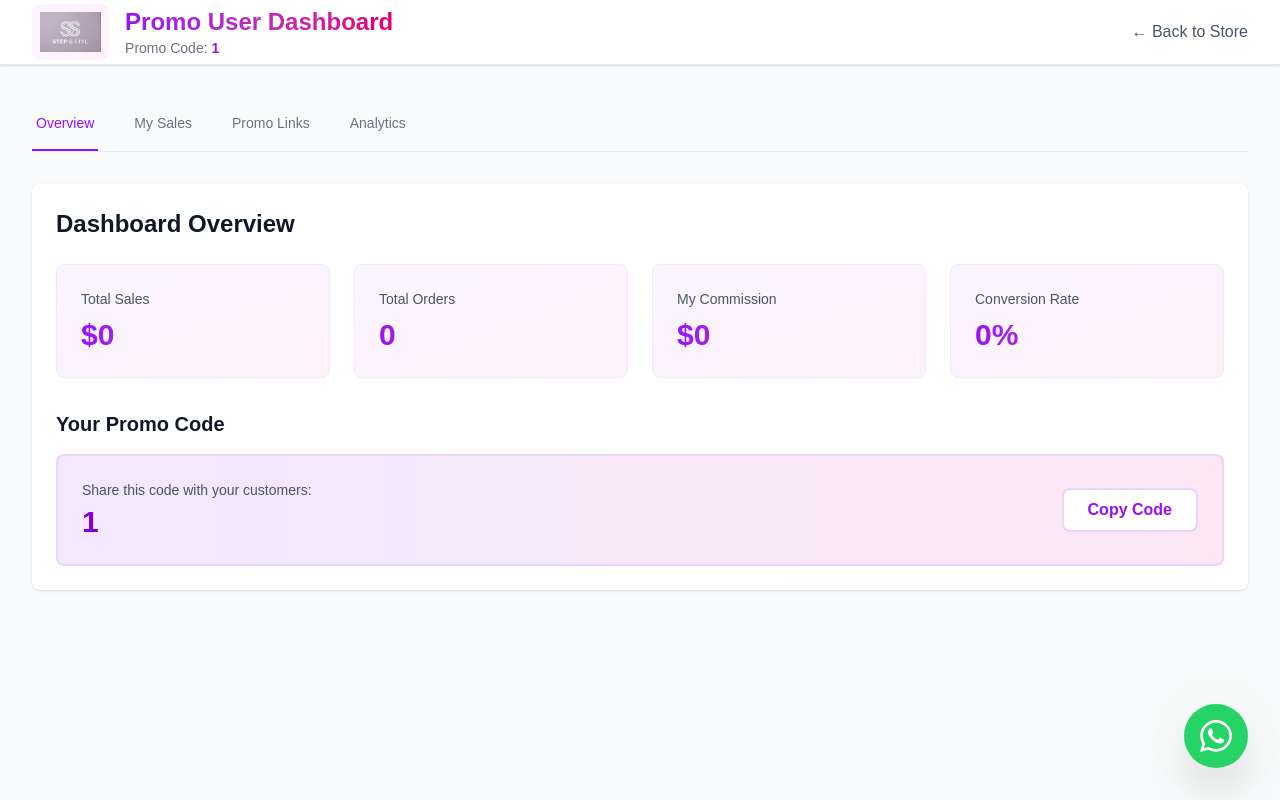
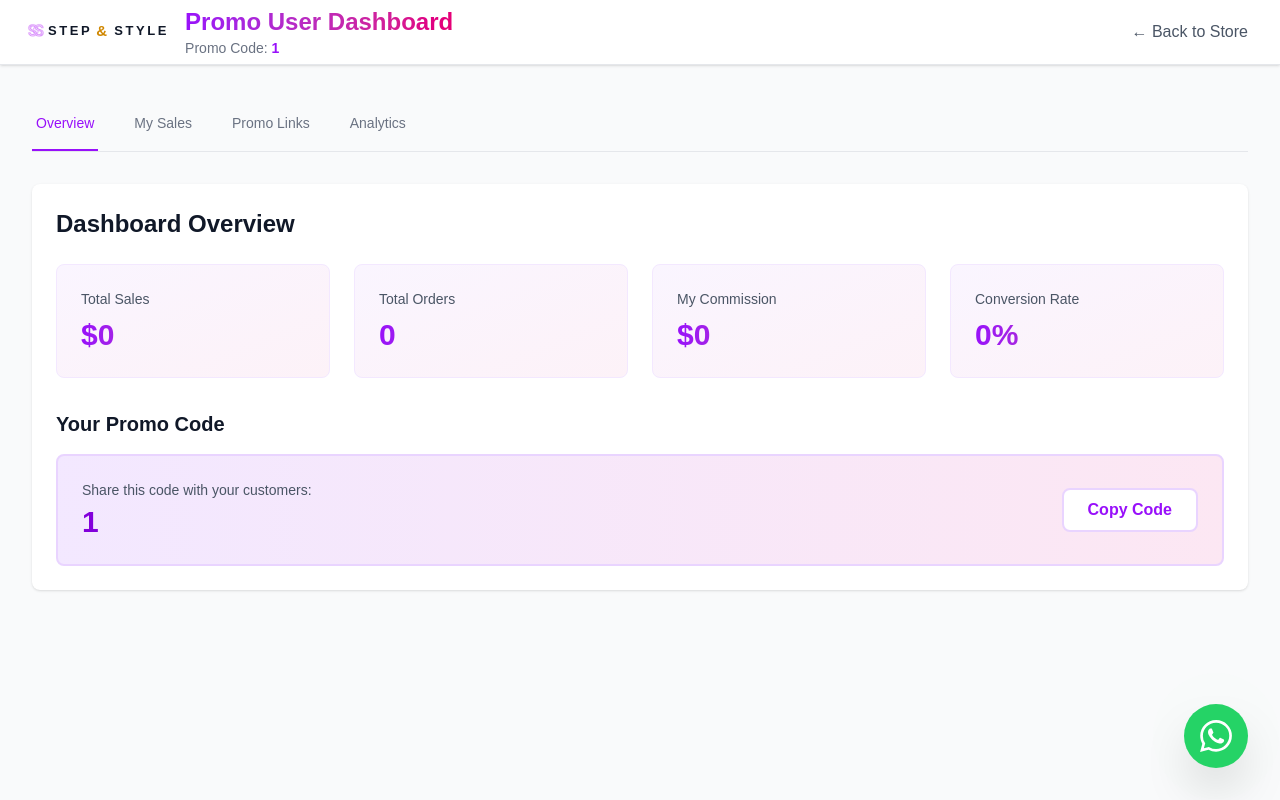
Before and after one commit to Baansheeee/step_any_style, a Next.js app: page /promo/1 in a window 1280 px wide. Shown: the top 800 px of the page. Built offline with nearby package versions, Linux system fonts and the light colour scheme.

Commit message:
fix promo code issues

```diff
--- a/app/admin/page.tsx
+++ b/app/admin/page.tsx
@@ -103,18 +103,16 @@ export default function AdminDashboard() {
         <div className="max-w-7xl mx-auto px-4 sm:px-6 lg:px-8">
           <div className="flex justify-between items-center h-16">
             <div className="flex items-center space-x-4">
-              <Link href="/" className="flex items-center group">
-                <div className="bg-gradient-to-r from-purple-50 to-pink-50 rounded-lg p-2 group-hover:from-purple-100 group-hover:to-pink-100 transition-all">
-                  <Image
-                    src="/final_logo.jpeg"
-                    alt="Step & Style - Admin Dashboard"
-                    width={120}
-                    height={40}
-                    className="object-contain h-10 w-auto"
-                  />
-                </div>
+              <Link href="/admin" className="group flex items-center -ml-4 md:-ml-8 transition-transform hover:scale-105">
+                <Image
+                  src="/main_logo.png"
+                  alt="Step & Style"
+                  width={140}
+                  height={45}
+                  className="h-10 md:h-18 w-auto object-contain"
+                />
               </Link>
-              <h1 className="text-2xl font-bold bg-gradient-to-r from-purple-600 to-pink-600 bg-clip-text text-transparent">
+              <h1 className="text-2xl font-bold bg-gradient-to-r from-purple-600 to-pink-600 bg-clip-text text-transparent -ml-10 mb-1">
                 Admin Dashboard
               </h1>
             </div>
--- a/app/admin/promo-users/[id]/page.tsx
+++ b/app/admin/promo-users/[id]/page.tsx
@@ -20,15 +20,24 @@ export default function ViewPromoUserDashboard() {
         <div className="max-w-7xl mx-auto px-4 sm:px-6 lg:px-8">
           <div className="flex justify-between items-center h-16">
             <div className="flex items-center space-x-4">
-              <Link href="/admin" className="flex items-center group">
-                <div className="bg-gradient-to-r from-purple-50 to-pink-50 rounded-lg p-2 group-hover:from-purple-100 group-hover:to-pink-100 transition-all">
-                  <Image
-                    src="/final_logo.jpeg"
-                    alt="IPL Store Logo"
-                    width={120}
-                    height={40}
-                    className="object-contain h-10 w-auto"
-                  />
+              <Link href="/admin" className="group flex items-center -ml-4 md:-ml-8 transition-transform hover:scale-105">
+                <Image
+                  src="/main_logo.png"
+                  alt="Step & Style"
+                  width={140}
+                  height={45}
+                  className="h-10 md:h-12 w-auto object-contain"
+                />
+                <div className="flex items-center -ml-4 md:-ml-6 mb-0.5 gap-1">
+                  <span className="text-[10px] md:text-[13px] font-black uppercase tracking-[0.2em] text-gray-900">
+                    Step
+                  </span>
+                  <span className="text-[12px] md:text-[15px] font-black uppercase tracking-[0.2em] text-yellow-600">
+                    &
+                  </span>
+                  <span className="text-[10px] md:text-[13px] font-black uppercase tracking-[0.2em] text-gray-900">
+                    Style
+                  </span>
                 </div>
               </Link>
               <div>
--- a/app/checkout/page.tsx
+++ b/app/checkout/page.tsx
@@ -55,8 +55,25 @@ export default function CheckoutPage() {
     <div className="min-h-screen bg-white font-sans text-gray-900">
       {/* Mini Header */}
       <header className="border-b border-gray-100 py-6 px-4 md:px-10 flex justify-between items-center bg-white sticky top-0 z-[100]">
-        <Link href="/" className="transition-transform hover:scale-105">
-           <img src="/main_logo.png" alt="Stylo Logo" className="h-10 w-auto" />
+        <Link href="/" className="group flex items-center -ml-4 md:-ml-8 transition-transform hover:scale-105">
+           <Image
+             src="/main_logo.png"
+             alt="Step & Style"
+             width={180}
+             height={60}
+             className="h-12 md:h-16 w-auto object-contain"
+           />
+           <div className="flex items-center -ml-4 md:-ml-7 mb-0.5 gap-1">
+             <span className="text-[10px] md:text-[13px] font-black uppercase tracking-[0.2em] text-gray-900">
+               Step
+             </span>
+             <span className="text-[12px] md:text-[15px] font-black uppercase tracking-[0.2em] text-yellow-600">
+               &
+             </span>
+             <span className="text-[10px] md:text-[13px] font-black uppercase tracking-[0.2em] text-gray-900">
+               Style
+             </span>
+           </div>
         </Link>
         <Link href="/products" className="text-gray-400 hover:text-purple-600 transition-colors">
           <svg className="w-6 h-6" fill="none" stroke="currentColor" viewBox="0 0 24 24">
@@ -545,19 +562,33 @@ function CheckoutContent({
           </div>
 
           {/* Discount Section */}
+          <div className="space-y-2 relative z-[60]">
             <div className="flex gap-3">
                <input
                  type="text" value={promoInput}
-               onChange={(e) => setPromoInput(e.target.value.toUpperCase())}
+                 onChange={(e) => { setPromoInput(e.target.value.toUpperCase()); setPromoError(null); }}
                  placeholder="Discount code"
-               className="flex-1 bg-white border border-gray-200 rounded-lg px-4 py-3 text-sm outline-none focus:border-purple-400"
+                 className={`flex-1 bg-white border rounded-lg px-4 py-3 text-sm outline-none transition-colors ${promoError ? 'border-red-300 focus:border-red-400' : validatedPromo ? 'border-green-300 focus:border-green-400' : 'border-gray-200 focus:border-purple-400'}`}
                />
                <button
                  type="button" onClick={handleValidatePromo}
-               className="px-6 py-3 bg-purple-500 text-white text-xs font-bold uppercase tracking-widest rounded-lg hover:bg-purple-600 hover:text-white transition-all"
+                 className="px-6 py-3 bg-purple-500 text-white text-xs font-bold uppercase tracking-widest rounded-lg hover:bg-purple-600 hover:text-white transition-all active:scale-95"
                >
                  Apply
                </button>
+            </div>
+            {promoError && (
+              <p className="text-xs font-bold text-red-500 flex items-center gap-1.5">
+                <svg className="w-3.5 h-3.5 flex-shrink-0" fill="none" stroke="currentColor" viewBox="0 0 24 24"><path strokeLinecap="round" strokeLinejoin="round" strokeWidth={2} d="M12 8v4m0 4h.01M21 12a9 9 0 11-18 0 9 9 0 0118 0z" /></svg>
+                {promoError}
+              </p>
+            )}
+            {validatedPromo && (
+              <p className="text-xs font-bold text-green-600 flex items-center gap-1.5">
+                <svg className="w-3.5 h-3.5 flex-shrink-0" fill="none" stroke="currentColor" viewBox="0 0 24 24"><path strokeLinecap="round" strokeLinejoin="round" strokeWidth={2} d="M5 13l4 4L19 7" /></svg>
+                Code &quot;{validatedPromo.code}&quot; applied — {validatedPromo.discountPercent}% off!
+              </p>
+            )}
           </div>
 
           {/* Pricing Summary */}
--- a/app/components/MobileNav.tsx
+++ b/app/components/MobileNav.tsx
@@ -84,9 +84,17 @@ export default function MobileNav({
                 height={45}
                 className="h-10 object-contain"
               />
-              <span className="text-[11px] font-black uppercase tracking-[0.2em] text-gray-900 -ml-2">
-                Step & Style
-              </span>
+              <div className="flex items-center -ml-5 mb-0.5 gap-1">
+                <span className="text-[11px] font-black uppercase tracking-[0.2em] text-gray-900">
+                  Step
+                </span>
+                <span className="text-[14px] font-black uppercase tracking-[0.2em] text-yellow-600">
+                  &
+                </span>
+                <span className="text-[11px] font-black uppercase tracking-[0.2em] text-gray-900">
+                  Style
+                </span>
+              </div>
             </div>
             <button
               onClick={() => setIsOpen(false)}
--- a/app/influencer/page.tsx
+++ b/app/influencer/page.tsx
@@ -99,15 +99,24 @@ export default function InfluencerDashboardPage() {
         <div className="max-w-7xl mx-auto px-4 sm:px-6 lg:px-8">
           <div className="flex justify-between items-center h-16">
             <div className="flex items-center space-x-4">
-              <Link href="/" className="flex items-center group">
-                <div className="bg-gradient-to-r from-purple-50 to-pink-50 rounded-lg p-2 group-hover:from-purple-100 group-hover:to-pink-100 transition-all">
-                  <Image
-                    src="/final_logo.jpeg"
-                    alt="Step & Style - Influencer Dashboard"
-                    width={120}
-                    height={40}
-                    className="object-contain h-10 w-auto"
-                  />
+              <Link href="/" className="group flex items-center -ml-4 md:-ml-8 transition-transform hover:scale-105">
+                <Image
+                  src="/main_logo.png"
+                  alt="Step & Style"
+                  width={140}
+                  height={45}
+                  className="h-10 md:h-12 w-auto object-contain"
+                />
+                <div className="flex items-center -ml-4 md:-ml-6 mb-0.5 gap-1">
+                  <span className="text-[10px] md:text-[13px] font-black uppercase tracking-[0.2em] text-gray-900">
+                    Step
+                  </span>
+                  <span className="text-[12px] md:text-[15px] font-black uppercase tracking-[0.2em] text-yellow-600">
+                    &
+                  </span>
+                  <span className="text-[10px] md:text-[13px] font-black uppercase tracking-[0.2em] text-gray-900">
+                    Style
+                  </span>
                 </div>
               </Link>
               <h1 className="text-2xl font-bold bg-gradient-to-r from-purple-600 to-pink-600 bg-clip-text text-transparent">
--- a/app/order-success/page.tsx
+++ b/app/order-success/page.tsx
@@ -47,7 +47,20 @@ export default function OrderSuccessPage() {
 
         {/* Brand Decoration */}
         <div className="mt-12 opacity-10 flex gap-8 grayscale select-none">
-           <img src="/main_logo.png" alt="Stylo Logo" className="h-8 w-auto" />
+         <div className="flex items-center">
+            <img src="/main_logo.png" alt="Step & Style" className="h-10 w-auto" />
+            <div className="flex items-center -ml-4 mb-0.5 gap-1">
+              <span className="text-[10px] font-black uppercase tracking-[0.2em] text-gray-900">
+                Step
+              </span>
+              <span className="text-[12px] font-black uppercase tracking-[0.2em] text-yellow-600">
+                &
+              </span>
+              <span className="text-[10px] font-black uppercase tracking-[0.2em] text-gray-900">
+                Style
+              </span>
+            </div>
+         </div>
         </div>
       </div>
 
--- a/app/promo/[code]/page.tsx
+++ b/app/promo/[code]/page.tsx
@@ -20,15 +20,24 @@ export default function PromoUserDashboard() {
         <div className="max-w-7xl mx-auto px-4 sm:px-6 lg:px-8">
           <div className="flex justify-between items-center h-16">
             <div className="flex items-center space-x-4">
-              <Link href="/" className="flex items-center group">
-                <div className="bg-gradient-to-r from-purple-50 to-pink-50 rounded-lg p-2 group-hover:from-purple-100 group-hover:to-pink-100 transition-all">
-                  <Image
-                    src="/final_logo.jpeg"
-                    alt="Step & Style Logo"
-                    width={120}
-                    height={40}
-                    className="object-contain h-10 w-auto"
-                  />
+              <Link href="/" className="group flex items-center -ml-4 md:-ml-8 transition-transform hover:scale-105">
+                <Image
+                  src="/main_logo.png"
+                  alt="Step & Style"
+                  width={140}
+                  height={45}
+                  className="h-10 md:h-12 w-auto object-contain"
+                />
+                <div className="flex items-center -ml-4 md:-ml-6 mb-0.5 gap-1">
+                  <span className="text-[10px] md:text-[13px] font-black uppercase tracking-[0.2em] text-gray-900">
+                    Step
+                  </span>
+                  <span className="text-[12px] md:text-[15px] font-black uppercase tracking-[0.2em] text-yellow-600">
+                    &
+                  </span>
+                  <span className="text-[10px] md:text-[13px] font-black uppercase tracking-[0.2em] text-gray-900">
+                    Style
+                  </span>
                 </div>
               </Link>
               <div>
```
Also changed, not shown: app/components/WhatsAppButton.tsx (+6 -2 lines). Lines whose indentation alone changed are shown as unchanged.
